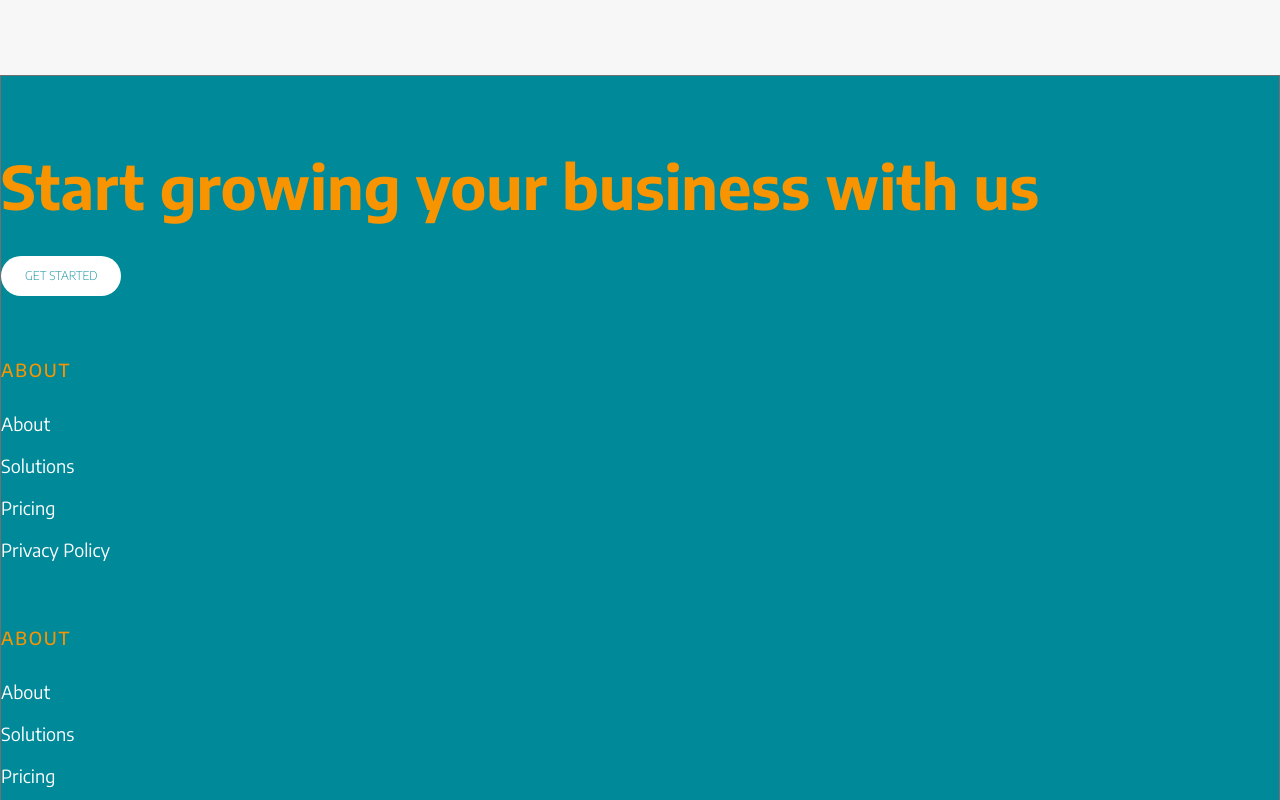
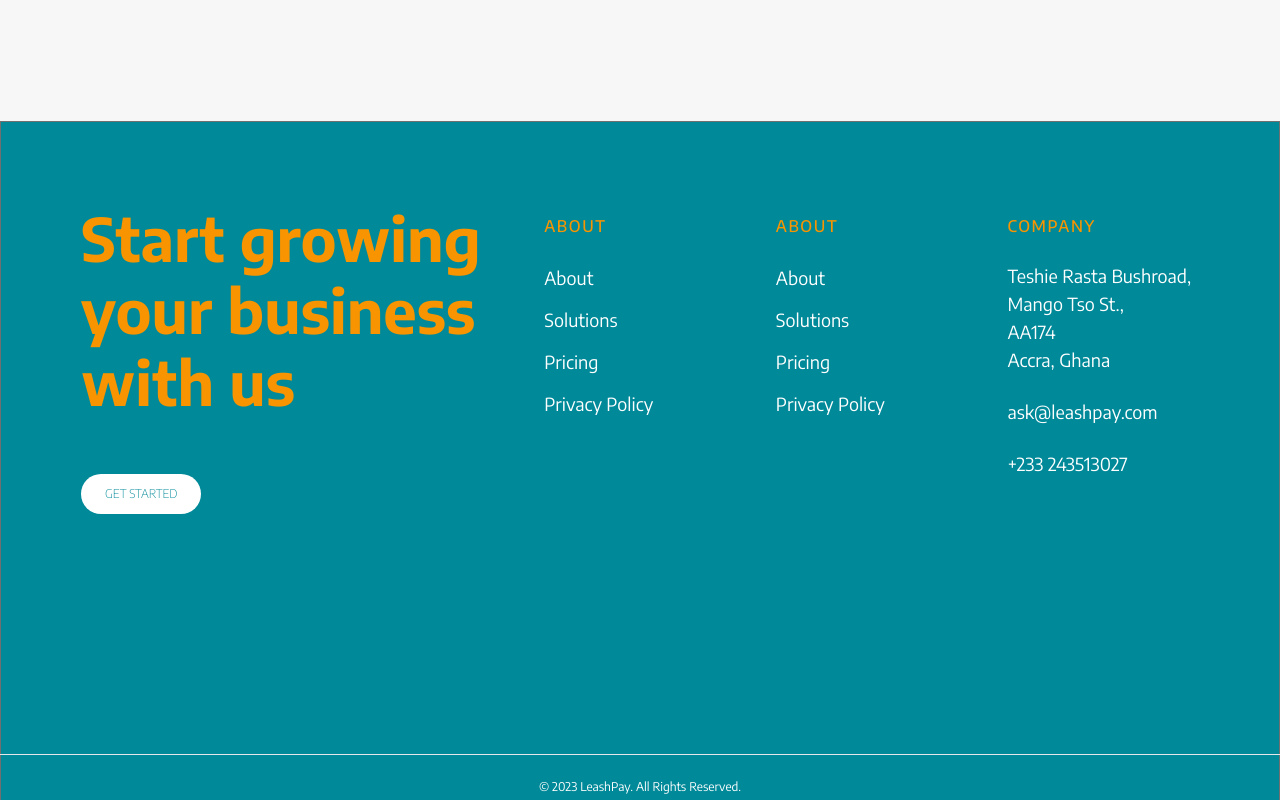
Before and after one commit to Leash-Pay/leashpay-web, a Next.js app: page / in a window 1280 px wide. Shown: the part 4900-5700 px from the top of the page. Built offline with nearby package versions, Linux system fonts and the light colour scheme.

Commit message:
completed footer

```diff
--- a/src/components/footer/index.tsx
+++ b/src/components/footer/index.tsx
@@ -10,20 +10,20 @@
 
 const NavItems = () => {
   return (
-    <ul className="text-white text-lg flex flex-col gap-3.5">
-      <div className="text-secondary font-medium uppercase tracking-widest my-3">
+    <ul className="text-white text-lg flex flex-col gap-3.5 w-full ">
+      <div className="text-secondary font-medium sm:text-base uppercase tracking-widest my-3">
         About
       </div>
-      <li>
+      <li className="hover:underline decoration-secondary underline-offset-4">
         <Link href="/">About</Link>
       </li>
-      <li>
+      <li className="hover:underline decoration-secondary underline-offset-4">
         <Link href="/">Solutions</Link>
       </li>
-      <li>
+      <li className="hover:underline decoration-secondary underline-offset-4">
         <Link href="/">Pricing</Link>
       </li>
-      <li>
+      <li className="hover:underline decoration-secondary underline-offset-4">
         <Link href="/">Privacy Policy</Link>
       </li>
     </ul>
@@ -32,8 +32,8 @@
 
 const Company = () => {
   return (
-    <ul className="text-white text-lg flex flex-col ">
-      <div className="text-secondary font-medium uppercase tracking-widest my-3">
+    <ul className="text-white text-lg flex flex-col w-full ">
+      <div className="text-secondary font-medium sm:text-base uppercase tracking-widest mt-3 mb-6">
         Company
       </div>
       <li>Teshie Rasta Bushroad,</li>
@@ -49,10 +49,11 @@
 
 const index = () => {
   return (
-    <section className={`w-full  bg-primary border border-[#707070] `}>
-      <div className="flex flex-col justify-between gap-12 customContainer mt-20 mb-10">
-        <div className="flex flex-col gap-10">
-          <h1 className="text-secondary headerText1 leading-[4.5rem]">
+    <section className={`w-full  bg-primary border border-[#707070] pb-8 `}>
+      <div className="container mx-auto px-10 sm:px-20 mt-20 ">
+        <div className="grid grid-cols-1 sm:grid-cols-2 lg:grid-cols-5 gap-10">
+          <div className="flex flex-col gap-14 sm:col-span-2 ">
+            <h1 className="text-secondary headerText1 leading-[4.5rem] md:leading-[4.5rem]">
               Start growing your business with us
             </h1>
 
@@ -64,13 +65,12 @@
           <NavItems />
           <NavItems />
           <Company />
-
-        {/* <hr className="  border-white border-[0.5px] w-full " /> */}
-        <div className="border-t pt-6 mt-10 -mx-6">
+        </div>
+      </div>
+      <div className="border-t pt-6 mt-20 sm:mt-60 -mx-6">
         <p className="text-xs text-white text-center">
           © 2023 LeashPay. All Rights Reserved.
         </p>
-        </div>
       </div>
     </section>
   );
--- a/src/components/pages/homePage/DocumentationSection.tsx
+++ b/src/components/pages/homePage/DocumentationSection.tsx
@@ -5,7 +5,7 @@
 const DocumentationSection = () => {
   return (
     <section className=" customContainer">
-      <div className="bg-transparent flex flex-col sm:flex-row customHomepageSection">
+      <div className="bg-transparent flex flex-col lg:flex-row customHomepageSection">
         <div className="flex flex-col gap-10 w-full  sm:p-10 md:p-6 ">
           <h1 className="text-secondary headerText1 md:leading-[4.5rem]">
             Explore our guides and documentation.
@@ -21,10 +21,12 @@
           </div>
         </div>
 
-        <div className="w-full  h-fit">
+        <div className="w-full ">
           <CodeBlock
             code={`
-const terminal = LeashPay.create({ onFetchConnectionToken: server.fetchConnectionToken });
+const terminal = LeashPay.create({
+    onFetchConnectionToken: server.fetchConnectionToken
+});
 const result = await terminal.discoverReaders();
 const reader = result.discoveredReaders[0];
 await terminal.connectReader(reader);
```
Lines whose indentation alone changed are shown as unchanged.
